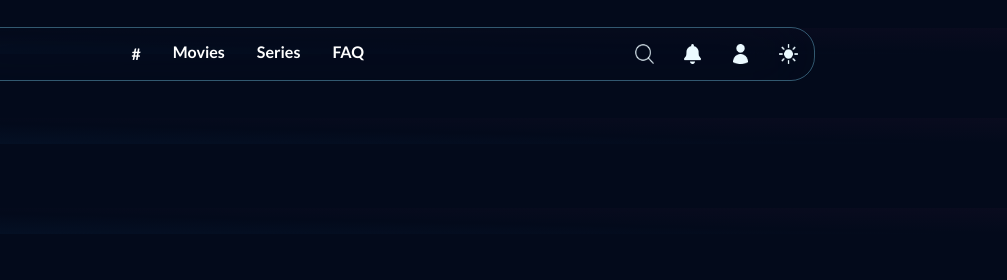
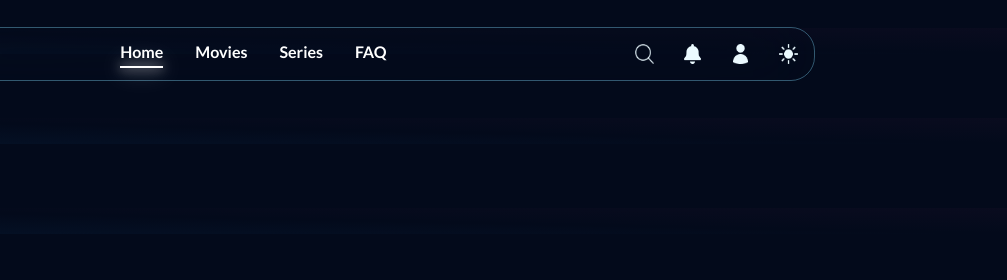
Before and after one commit to indrakustiyanto/cs50x-movie-catalog, a website built with Vite: page frontend/index.html in a window 1280 px wide. Shown: the top 280 px of the page, 273-1280 px from the left. Built offline with nearby package versions, Linux system fonts and the light colour scheme; files whose address does not match are found by name.

Commit message:
fix: nav link home

```diff
--- a/frontend/index.html
+++ b/frontend/index.html
@@ -28,7 +28,9 @@
         <div class="js-nav-link h-full w-max flex justify-center items-center max-md:hidden shrink">
           <ul class="flex items-center justify-center gap-[2rem] w-max h-full text-[1rem] font-semibold">
             <li class="js-nav-link-item flex items-center justify-center h-full w-max">
-              #
+              <a href="#" class="relative js-active pb-1 after:content-[''] after:absolute after:left-0 after:bottom-0
+              after:w-full after:h-[2px] after:bg-white after:scale-x-0 after:transition after:duration-300
+              hover:after:scale-x-100 hover:after:[box-shadow:0_0_12px_#ffffff,0_0_24px_#ffffff]">Home</a>
             </li>
             <li class="js-nav-link-item flex items-center justify-center h-full">
               <a href="movies.html" class="relative pb-1 after:content-[''] after:absolute after:left-0 after:bottom-0
```
